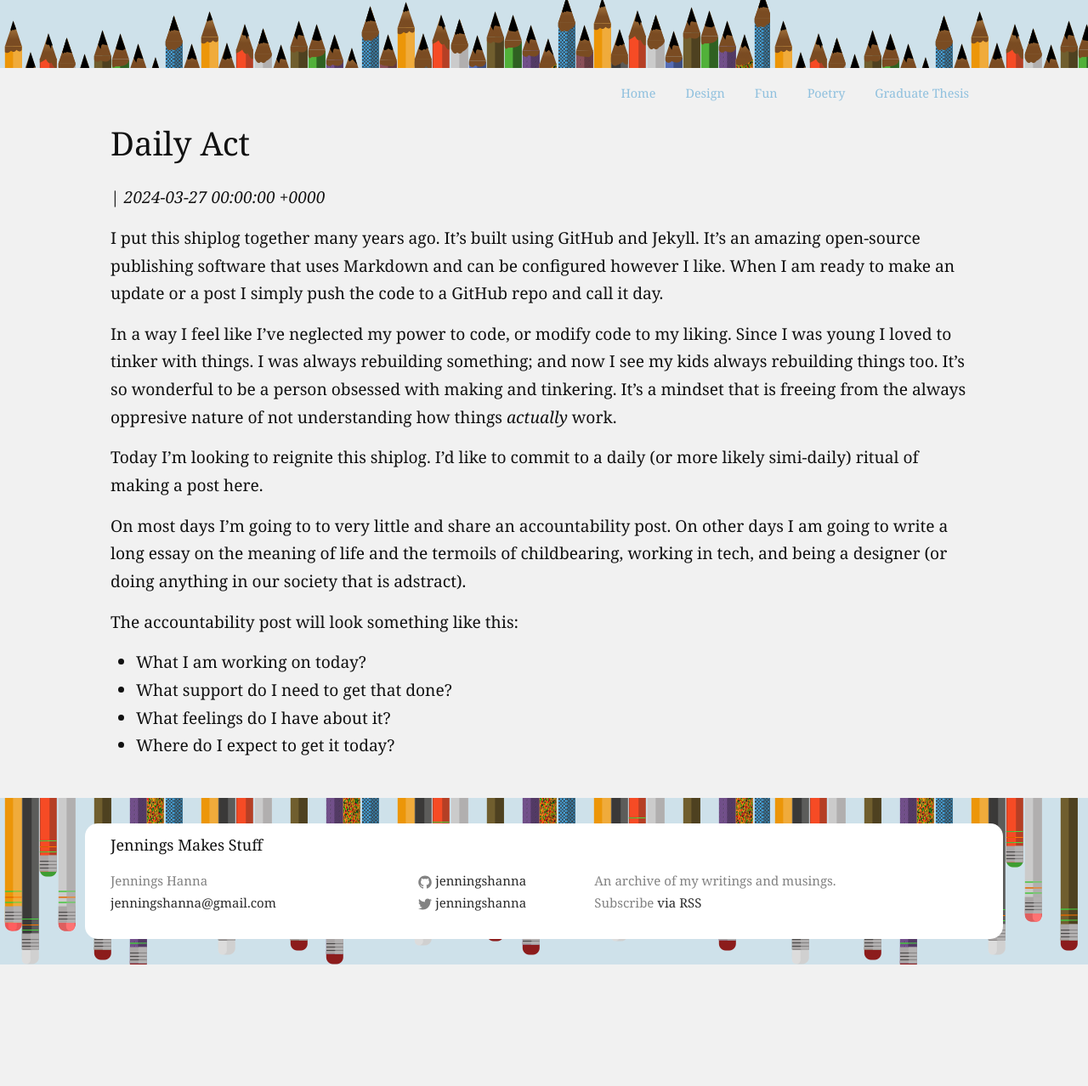
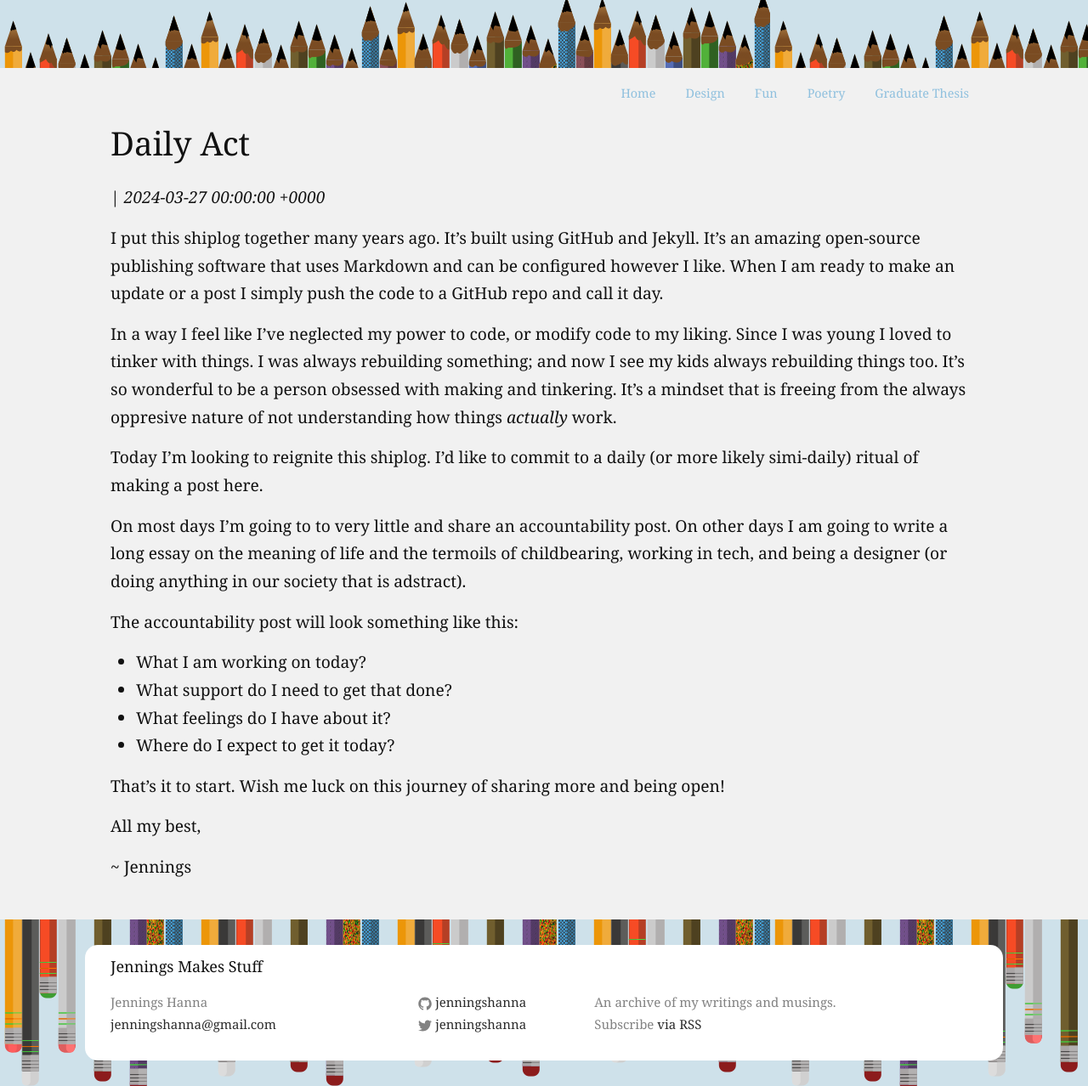
Before and after one commit to jenningshanna/shiplog, a Jekyll site: the page built from _posts/2024-03-27-daily-acts.markdown, in a window 1280 px wide. Shown: the whole page at 85% size. Built offline with Jekyll 4.4.1, drawn with Linux system fonts in a browser that asks for light colours; comment, search, counter and statistics services are not loaded; before the commit the page ends 1135 px from its top, so only the background shows below that.

Commit message:
Update to Dialy Acts

```diff
--- a/_posts/2024-03-27-daily-acts.markdown
+++ b/_posts/2024-03-27-daily-acts.markdown
@@ -24,3 +24,9 @@ The accountability post will look something like this:
 - What support do I need to get that done?
 - What feelings do I have about it?
 - Where do I expect to get it today?
+
+That's it to start. Wish me luck on this journey of sharing more and being open!
+
+All my best,
+
+~ Jennings
```
